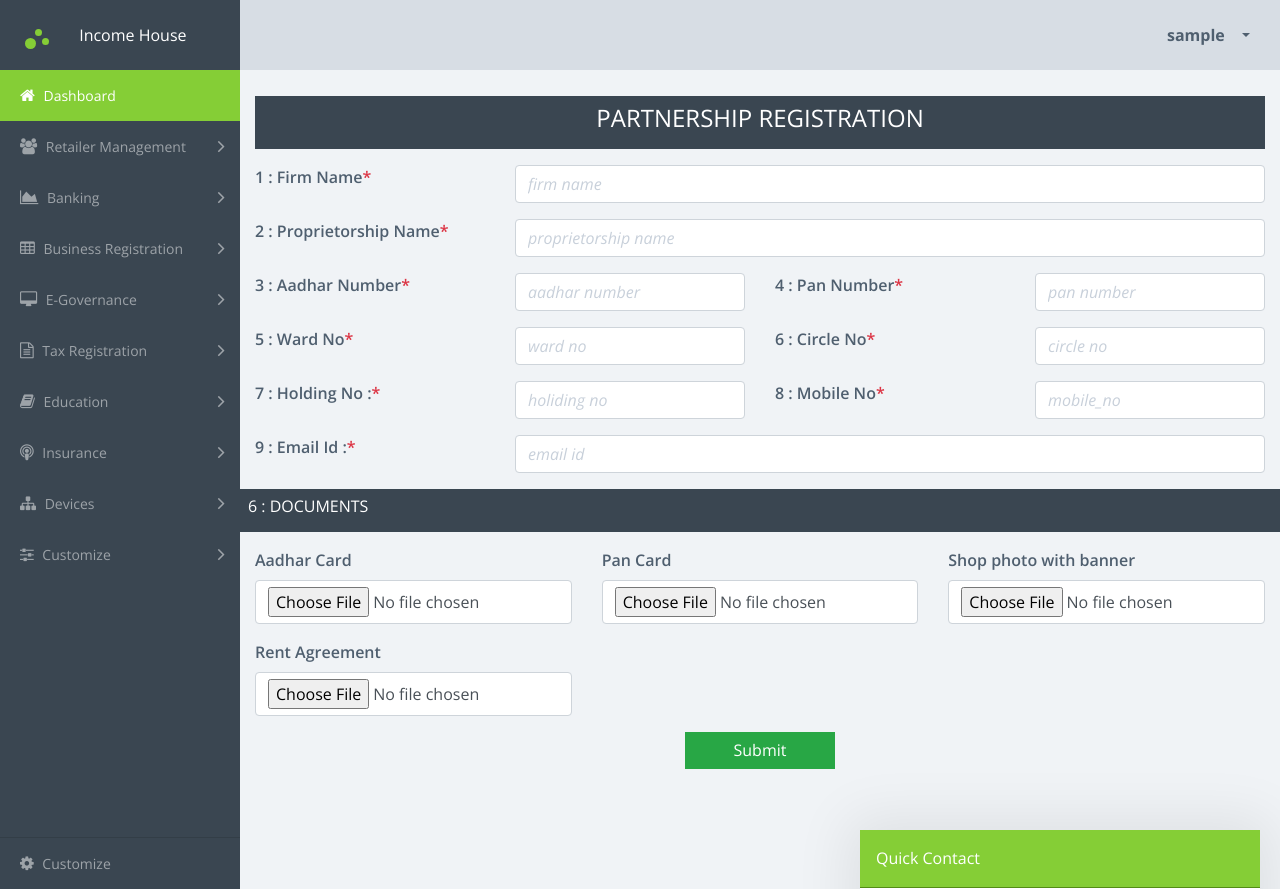
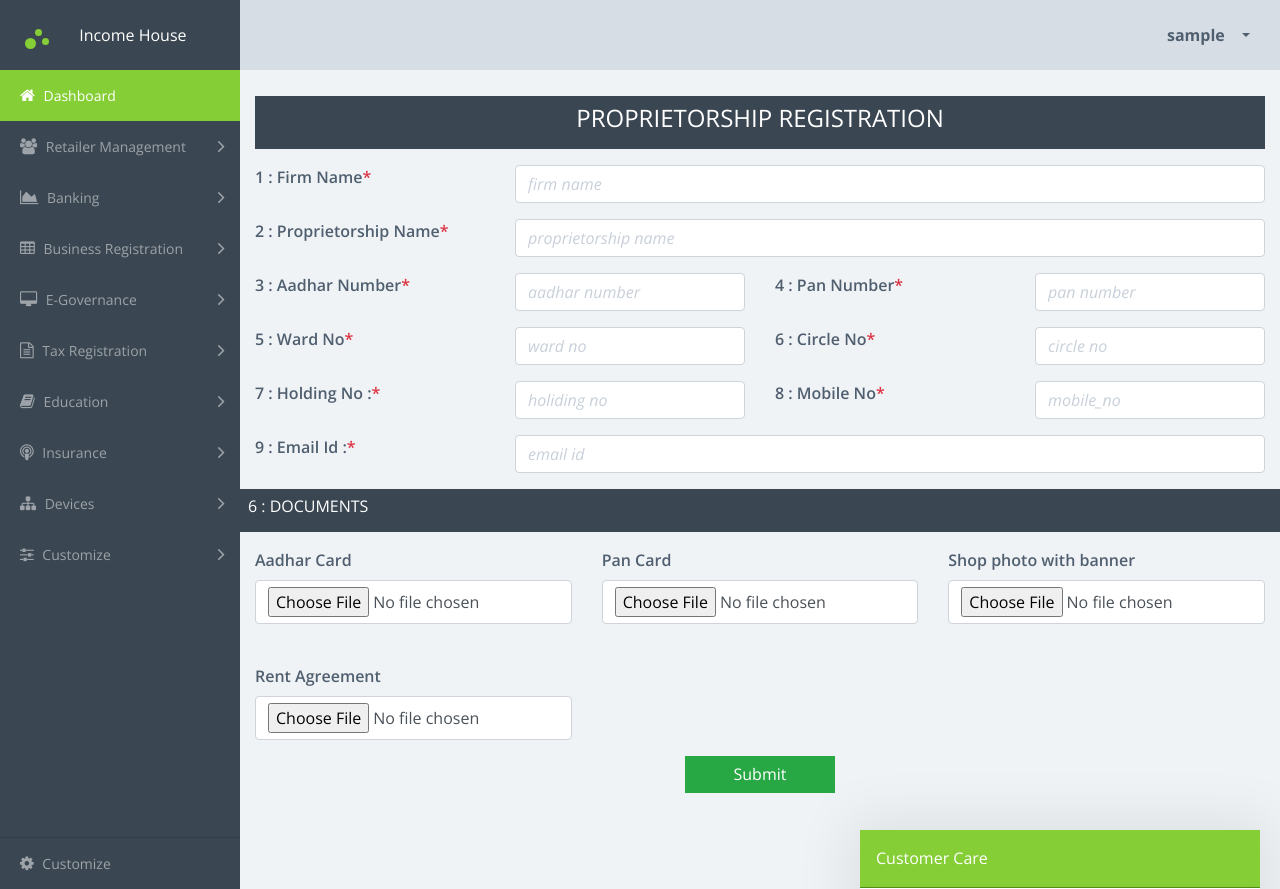
Before and after one commit to rohit-s-dev/incomehosue, a PHP site: page /proprietorship_reg.php in a window 1280 px wide. Run offline with PHP 8.4, Linux system fonts and the light colour scheme; the visitor is signed in with stand-in values (Sample User, id 1); some libraries are stand-ins or nearby versions.

Commit message:
proprietorship reg form functioning

```diff
--- a/inc/footer.php
+++ b/inc/footer.php
@@ -86,7 +86,7 @@
         <!-- contact form -->
         <section class="b-contact-quick">
             <div class="card-title b-contact-quick-title py-3 text-white px-3 mb-0">
-                Quick Contact
+                Customer Care
             </div>
 
             <div class="card px-3 py-3 mb-0">
--- /dev/null
+++ b/inc/func.php
@@ -0,0 +1,5 @@
+<?php
+/
+
+
+?>
--- a/login.php
+++ b/login.php
@@ -19,7 +19,6 @@
 
                                 }
                             }
-
                         ?>
                     </header>
 
--- a/proprietorship_reg.php
+++ b/proprietorship_reg.php
@@ -5,13 +5,90 @@
 
 <div class="container-fluid my-5 py-5">
     <div class="col-12 text-white p-2 mb-3" style=" background: #3a4651; ">
-        <h4 class="text-center text-uppercase">Partnership Registration</h4>
+        <h4 class="text-center text-uppercase">Proprietorship Registration</h4>
     </div>
 
-    <form action="" method="post">
+    <?php
+        if (isset($_POST['p_submit'])) {
+            // Input Variables-----------------------------------------------------
+
+            // Firm Name
+            $_part_firm_name = $_POST['part_firm_name'];
+            $_part_firm_name = mysqli_real_escape_string($con, $_part_firm_name);
+
+            // part_proprietorship_name
+            $_part_proprietorship_name = $_POST['part_proprietorship_name'];
+            $_part_proprietorship_name = mysqli_real_escape_string($con, $_part_proprietorship_name);
+
+            // part_aadhar_number
+            $_part_aadhar_number = $_POST['part_aadhar_number'];
+            $_part_aadhar_number = mysqli_real_escape_string($con, $_part_aadhar_number);
+
+            // part_pan_number
+            $_part_pan_number = $_POST['part_pan_number'];
+            $_part_pan_number = mysqli_real_escape_string($con, $_part_pan_number);
+
+            // part_ward_no
+            $_part_ward_no = $_POST['part_ward_no'];
+            $_part_ward_no = mysqli_real_escape_string($con, $_part_ward_no);
+
+            // part_circle_no
+            $_part_circle_no = $_POST['part_circle_no'];
+            $_part_circle_no = mysqli_real_escape_string($con, $_part_circle_no);
+
+            // part_holiding_no
+            $_part_holiding_no = $_POST['part_holiding_no'];
+            $_part_holiding_no = mysqli_real_escape_string($con, $_part_holiding_no);
+
+            // part_mobile_no
+            $_part_mobile_no = $_POST['part_mobile_no'];
+            $_part_mobile_no = mysqli_real_escape_string($con, $_part_mobile_no);
+
+            // part_email_id
+            $_part_email_id = $_POST['part_email_id'];
+            $_part_email_id = mysqli_real_escape_string($con, $_part_email_id);
+
+            // File uplaods
+            // part_aadhar_file
+            $_part_aadhar_file = $_FILES['part_aadhar_file']['name'];
+            $_part_aadhar_file_temp = $_FILES['part_aadhar_file']['tmp_name'];
+
+            // move uploaded files
+            move_uploaded_file($_part_aadhar_file_temp, "images/uploads/proprietorship_doc/$_part_aadhar_file");
+
+            // part_pan_card_file
+            $_part_pan_card_file = $_FILES['part_pan_card_file']['name'];
+            $_part_pan_card_file_temp = $_FILES['part_pan_card_file']['tmp_name'];
+
+            // move uploaded files
+            move_uploaded_file($_part_pan_card_file_temp, "images/uploads/proprietorship_doc/$_part_pan_card_file");
+
+            // part_shop_banner
+            $_part_shop_banner = $_FILES['part_shop_banner']['name'];
+            $_part_shop_banner_temp = $_FILES['part_shop_banner']['tmp_name'];
+
+            // part_rent_agreement
+            $_part_rent_agreement = $_FILES['part_rent_agreement']['name'];
+            $_part_rent_agreement_temp = $_FILES['part_rent_agreement']['tmp_name'];
+
+            // move uploaded files
+            move_uploaded_file($_part_rent_agreement_temp, "images/uploads/proprietorship_doc/$_part_rent_agreement");
+
+            // Sql Query
+            $_sql = "INSERT INTO proprietorship_form (prop_reatiler_name, prop_firm_name, prop_proprietorship_name, prop_aadhar_number, prop_pan_number, prop_ward_no, prop_circle_no, prop_holiding_no, prop_mobile_no, prop_email_id, prop_aadhar_file, prop_pan_card_file, prop_rent_agreement, prop_shop_banner) VALUES('', '$_part_firm_name', '$_part_proprietorship_name', '$_part_aadhar_number', '$_part_pan_number', '$_part_ward_no', '$_part_circle_no', '$_part_holiding_no', '$_part_mobile_no', '$_part_email_id', '$_part_aadhar_file', '$_part_pan_card_file', '$_part_shop_banner', '$_part_rent_agreement')";
+
+            $_sql_query = mysqli_query($con, $_sql);
+
+
+        }
+
+
+
+    ?>
+
+    <form action="" method="post" enctype="multipart/form-data" >
     <!-- Firm name -->
        <div class="row">
-
         <div class="col-md-3">
             <div class="form-group">
             <label for="part_firm_name">1 : Firm Name<span class="text-danger">*</span></label>
@@ -20,7 +97,7 @@
 
         <div class="col-md-9">
            <div class="form-group">
-           <input type="text" class="form-control" id="part_firm_name" name="part_firm_name" placeholder="firm name" required>
+           <input type="text" class="form-control" id="part_firm_name" name="part_firm_name" placeholder="firm name" >
            </div>
         </div>
 
@@ -36,7 +113,7 @@
 
         <div class="col-md-9">
             <div class="form-group">
-            <input type="text" class="form-control" id="part_proprietorship_name" name="part_proprietorship_name" placeholder="proprietorship name" required>
+            <input type="text" class="form-control" id="part_proprietorship_name" name="part_proprietorship_name" placeholder="proprietorship name" >
             </div>
         </div>
 
@@ -51,7 +128,7 @@
         </div>
         <div class="col-md-3">
             <div class="form-group">
-            <input type="text" class="form-control" id="part_aadhar_number" name="part_aadhar_number" placeholder="aadhar number" required>
+            <input type="text" class="form-control" id="part_aadhar_number" name="part_aadhar_number" placeholder="aadhar number" >
             </div>
         </div>
         <div class="col-md-3">
@@ -61,7 +138,7 @@
         </div>
         <div class="col-md-3">
             <div class="form-group">
-            <input type="text" class="form-control" id="part_pan_number" name="part_pan_number" placeholder="pan number" required>
+            <input type="text" class="form-control" id="part_pan_number" name="part_pan_number" placeholder="pan number" >
             </div>
         </div>
        </div><!-- Aadhar Number / Pan Number -->
@@ -75,7 +152,7 @@
         </div>
         <div class="col-md-3">
             <div class="form-group">
-            <input type="text" class="form-control" id="part_ward_no" name="part_ward_no" placeholder="ward no" required>
+            <input type="text" class="form-control" id="part_ward_no" name="part_ward_no" placeholder="ward no" >
             </div>
         </div>
         <div class="col-md-3">
@@ -85,7 +162,7 @@
         </div>
         <div class="col-md-3">
             <div class="form-group">
-            <input type="text" class="form-control" id="part_circle_no" name="part_circle_no" placeholder="circle no" required>
+            <input type="text" class="form-control" id="part_circle_no" name="part_circle_no" placeholder="circle no" >
             </div>
         </div>
        </div><!-- Ward No / Circle No -->
@@ -99,7 +176,7 @@
         </div>
         <div class="col-md-3">
             <div class="form-group">
-            <input type="text" class="form-control" id="part_holiding_no" name="part_holiding_no" placeholder="holiding no" required>
+            <input type="text" class="form-control" id="part_holiding_no" name="part_holiding_no" placeholder="holiding no" >
             </div>
         </div>
         <div class="col-md-3">
@@ -109,7 +186,7 @@
         </div>
         <div class="col-md-3">
             <div class="form-group">
-            <input type="text" class="form-control" id="part_mobile_no" name="part_mobile_no" placeholder="mobile_no" required>
+            <input type="text" class="form-control" id="part_mobile_no" name="part_mobile_no" placeholder="mobile_no" >
             </div>
         </div>
        </div><!-- Ward No / Circle No -->
@@ -123,7 +200,7 @@
         </div>
         <div class="col-md-9">
             <div class="form-group">
-            <input type="email" class="form-control" id="part_email_id" name="part_email_id" placeholder="email id" required>
+            <input type="email" class="form-control" id="part_email_id" name="part_email_id" placeholder="email id" >
             </div>
         </div>
        </div><!-- Email Id -->
@@ -141,28 +218,31 @@
                 <div class="col-md-4">
                     <div class="form-group">
                         <label for="part_aadhar_file">Aadhar Card</label>
-                        <input type="file" name="part_aadhar_file" id="part_aadhar_file" required class="form-control">
+                        <input type="file" name="part_aadhar_file" id="part_aadhar_file"  class="form-control up_img">
+                        <img src="" width="70" class="img-fluid up_img_tag" />
                     </div>
                 </div>
 
                 <div class="col-md-4">
                     <div class="form-group">
                         <label for="part_pan_card_file">Pan Card</label>
-                        <input type="file" name="part_pan_card_file" id="part_pan_card_file" required class="form-control">
+                        <input type="file" name="part_pan_card_file" id="part_pan_card_file"  class="form-control up_img">
+                        <img src="" width="70" class="img-fluid up_img_tag" />
                     </div>
                 </div>
 
                 <div class="col-md-4">
                     <div class="form-group">
                         <label for="part_shop_banner">Shop photo with banner</label>
-                        <input type="file" name="part_shop_banner" id="part_shop_banner" required class="form-control">
+                        <input type="file" name="part_shop_banner" id="part_shop_banner"  class="form-control up_img">
+                        <img src="" width="70" class="img-fluid up_img_tag" />
                     </div>
                 </div>
 
                 <div class="col-md-4">
                     <div class="form-group">
                         <label for="part_rent_agreement">Rent Agreement</label>
-                        <input type="file" name="part_rent_agreement" id="part_rent_agreement" required class="form-control">
+                        <input type="file" name="part_rent_agreement" id="part_rent_agreement"  class="form-control up_img">
                     </div>
                 </div>
 
```
Also changed, not shown: itr.php (+21 -22 lines), js/main.js (+14 -0 lines), images/uploads/proprietorship_doc/WhatsApp Image 2018-12-28 at 5.14.16 PM.jpeg (added), images/uploads/proprietorship_doc/byp-fav.png (added), images/uploads/proprietorship_doc/byp_logo.jpg (added), images/uploads/proprietorship_doc/favicon.png (added).
